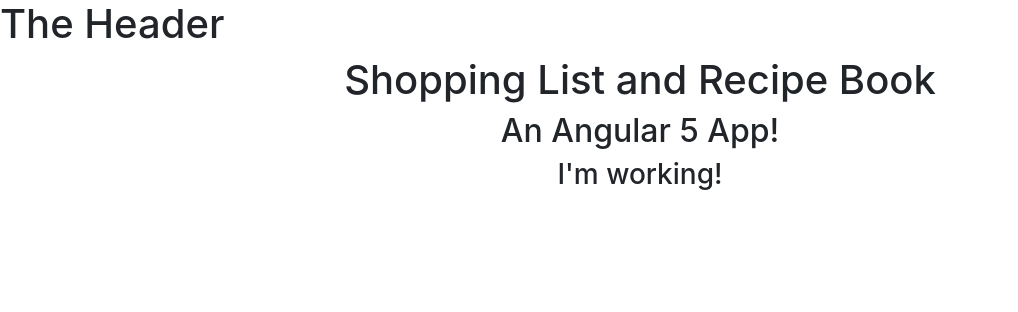
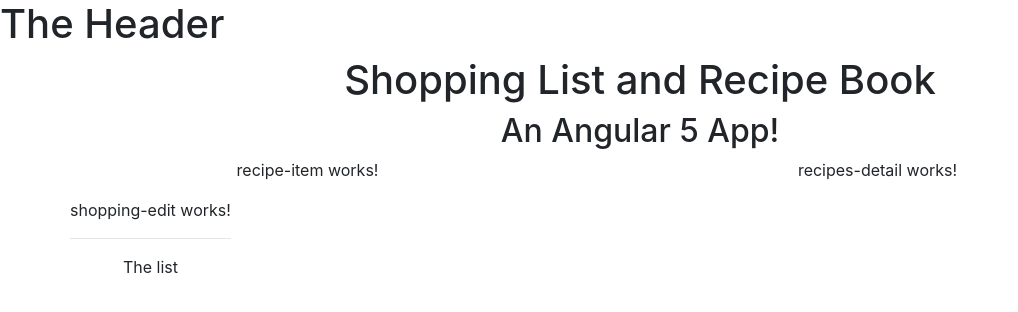
Before and after one commit to SirEmyDragan/shoppingListAndRecipeBook, an Angular app: page / in a window 1280 px wide. Shown: the top 312 px of the page, without its empty margins (0-1018 px from the left). Built offline with nearby package versions, Linux system fonts and the light colour scheme.

Commit message:
1st sketch

```diff
--- a/src/app/app.component.html
+++ b/src/app/app.component.html
@@ -5,7 +5,8 @@
   <div class = "row">
     <div class = "col-md-12">
       <h2>An Angular 5 App!</h2>
-      <h3>I'm working!</h3>
+      <app-recipes></app-recipes>
+      <app-shopping-list></app-shopping-list>
     </div>
   </div>
 </div>
--- a/src/app/recipes/recipe-list/recipe-list.component.html
+++ b/src/app/recipes/recipe-list/recipe-list.component.html
@@ -1,3 +1 @@
-<p>
-  recipes-list works!
-</p>
+<app-recipe-item></app-recipe-item>
--- a/src/app/recipes/recipes.component.html
+++ b/src/app/recipes/recipes.component.html
@@ -1,3 +1,8 @@
-<p>
-  recipes works!
-</p>
+<div class="row">
+  <div class="col-md-5">
+    <app-recipe-list></app-recipe-list>
+  </div>
+  <div class="col-md-7">
+    <app-recipe-detail></app-recipe-detail>
+  </div>
+</div>
--- a/src/app/shopping-list/shopping-list.component.html
+++ b/src/app/shopping-list/shopping-list.component.html
@@ -1,3 +1,7 @@
-<p>
-  shopping-list works!
-</p>
+<div class="row">
+  <div class="col-xs-10">
+    <app-shopping-edit></app-shopping-edit>
+    <hr>
+    <p>The list</p>
+  </div>
+</div>
```
